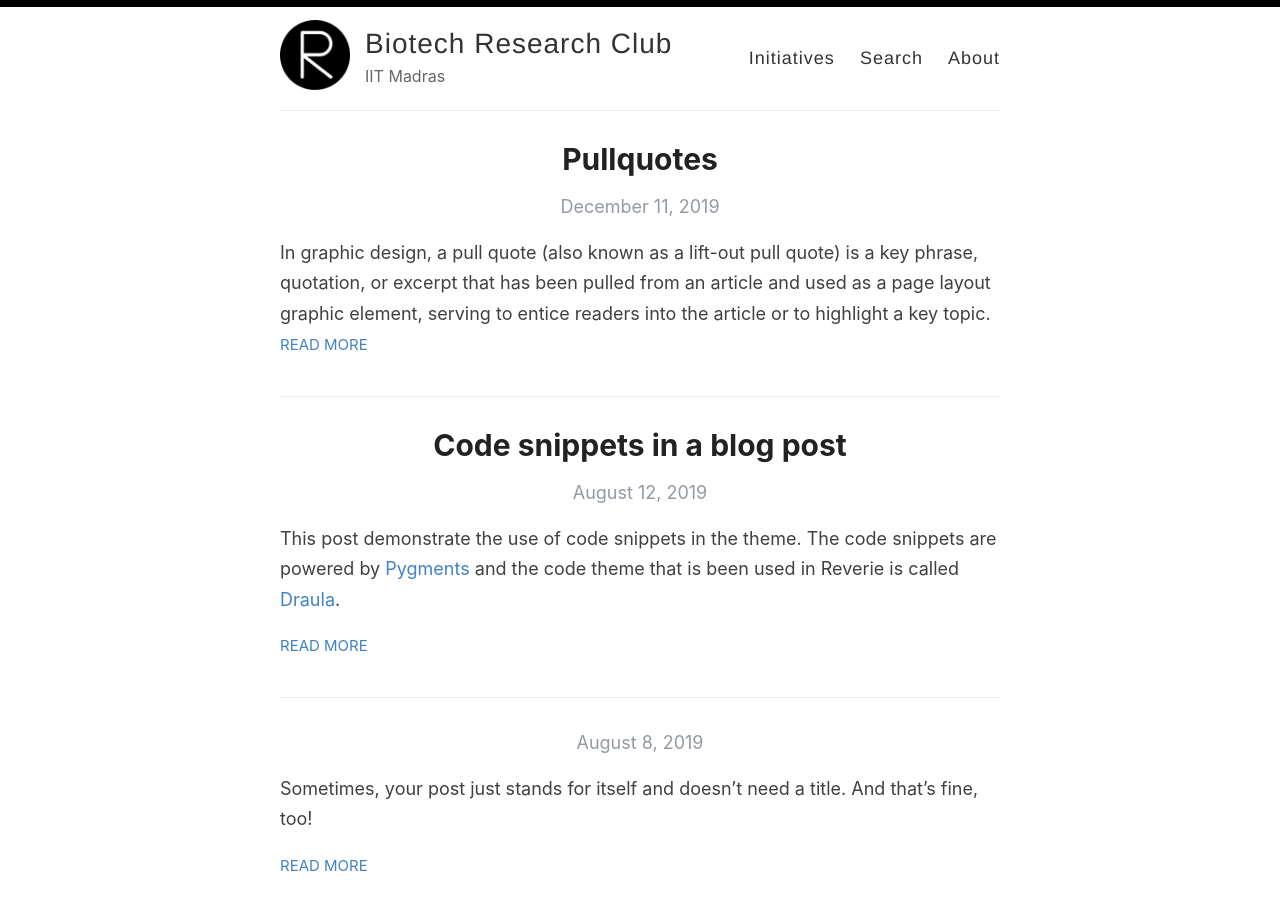
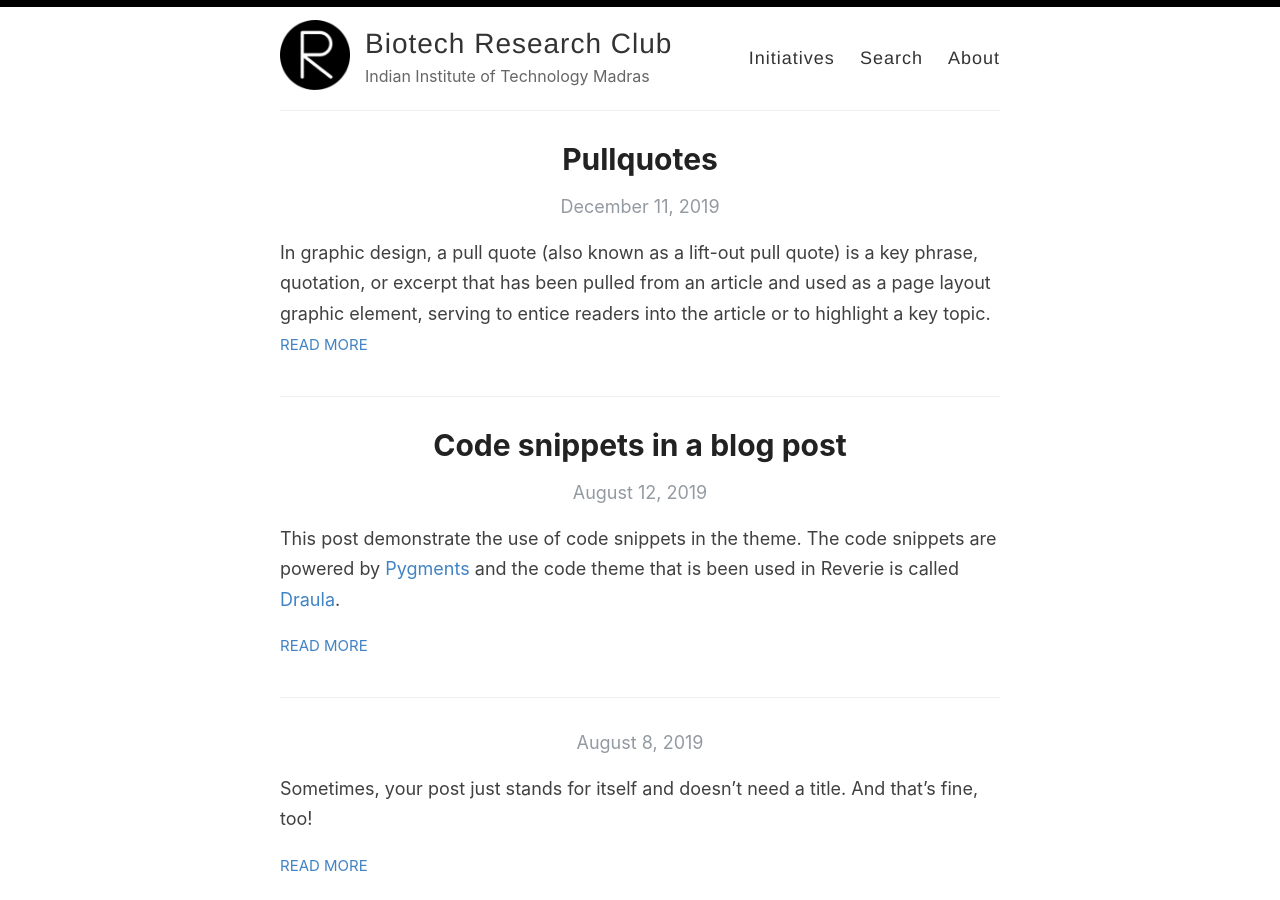
Before and after one commit to nehaswami16/biotechresearchclub, a Jekyll site: the page built from index.html, in a window 1280 px wide and 900 px high. Built offline with Jekyll 4.4.1, drawn with Linux system fonts in a browser that asks for light colours; the list of posts is cut into pages by our own code.

Commit message:
Update _config.yml

```diff
--- a/_config.yml
+++ b/_config.yml
@@ -9,7 +9,7 @@ name: Biotech Research Club
 # author: Amit Merchant
 
 # Short bio or description (displayed in the header)
-description: IIT Madras
+description: Indian Institute of Technology Madras
 
 # URL of your avatar or profile pic (you could use your GitHub profile pic)
 avatar: /images/reverie.png
```
